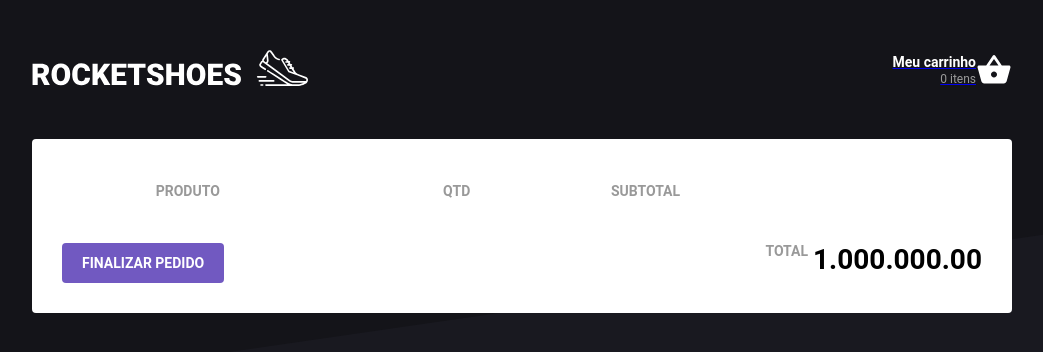
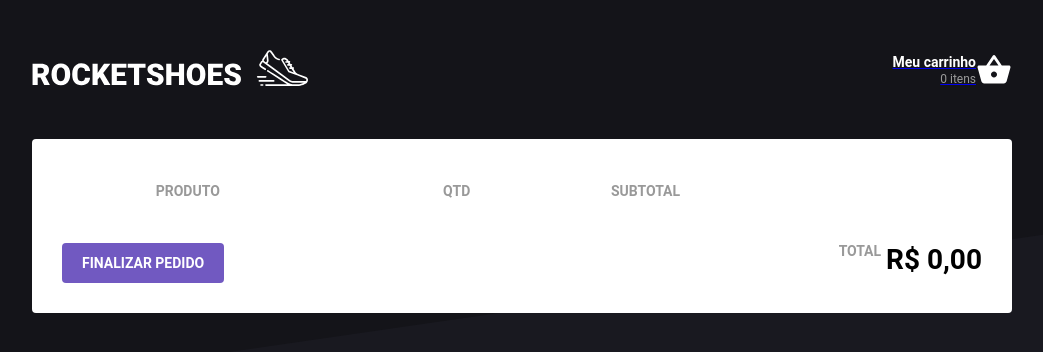
Before and after one commit to fabioMacieira16/ArquiteturaFlux, a React (Create React App) app in the folder projectflux/: page /cart in a window 1280 px wide. Shown: the top 352 px of the page, without its empty margins (118-1161 px from the left). Built offline with nearby package versions, Linux system fonts and the light colour scheme.

Commit message:
total calculation

```diff
--- a/projectflux/src/pages/Cart/index.js
+++ b/projectflux/src/pages/Cart/index.js
@@ -13,13 +13,13 @@
 
 import { Container, ProductTable, Total } from './styles';
 
-function Cart({ cart, removeFromCart, updateAmount }) {
+function Cart({ cart, total, removeFromCart, updateAmount }) {
 
-  function increment (product) {
+  function increment(product) {
     updateAmount(product.id, product.amount + 1);
   }
 
-  function decrement (product) {
+  function decrement(product) {
     updateAmount(product.id, product.amount - 1);
   }
 
@@ -48,13 +48,13 @@
               <td>
                 <div>
                   <button type="button"
-                   onClick={() => decrement(product)}
+                    onClick={() => decrement(product)}
                   >
                     <MdRemoveCircleOutline size={20} color="#7159c1" />
                   </button>
                   <input type="number" readOnly value={product.amount} />
                   <button type="button"
-                   onClick={() => increment(product)}
+                    onClick={() => increment(product)}
                   >
                     <MdAddCircleOutline size={20} color="#7159c1" />
                   </button>
@@ -82,9 +82,8 @@
         <Total>
           <span>TOTAL</span>
           <strong>
-              {/* {total} */}
-              1.000.000.00
-              </strong>
+            { total }
+          </strong>
         </Total>
       </footer>
     </Container>
@@ -92,7 +91,15 @@
 }
 
 const mapStateToProps = state => ({
-    cart: state.cart,
+  cart: state.cart.map(product => ({
+    ... product,
+    subtotal: formatPrice(product.price * product.amount),
+  })),
+  total: formatPrice(
+    state.cart.reduce((total, product) => {
+        return total + product.price * product.amount;
+    }, 0)
+  ),
 });
 
 const mapDispatchToProps = dispatch =>
@@ -101,4 +108,4 @@
 export default connect(
   mapStateToProps,
   mapDispatchToProps
-  )(Cart);
+)(Cart);
```
